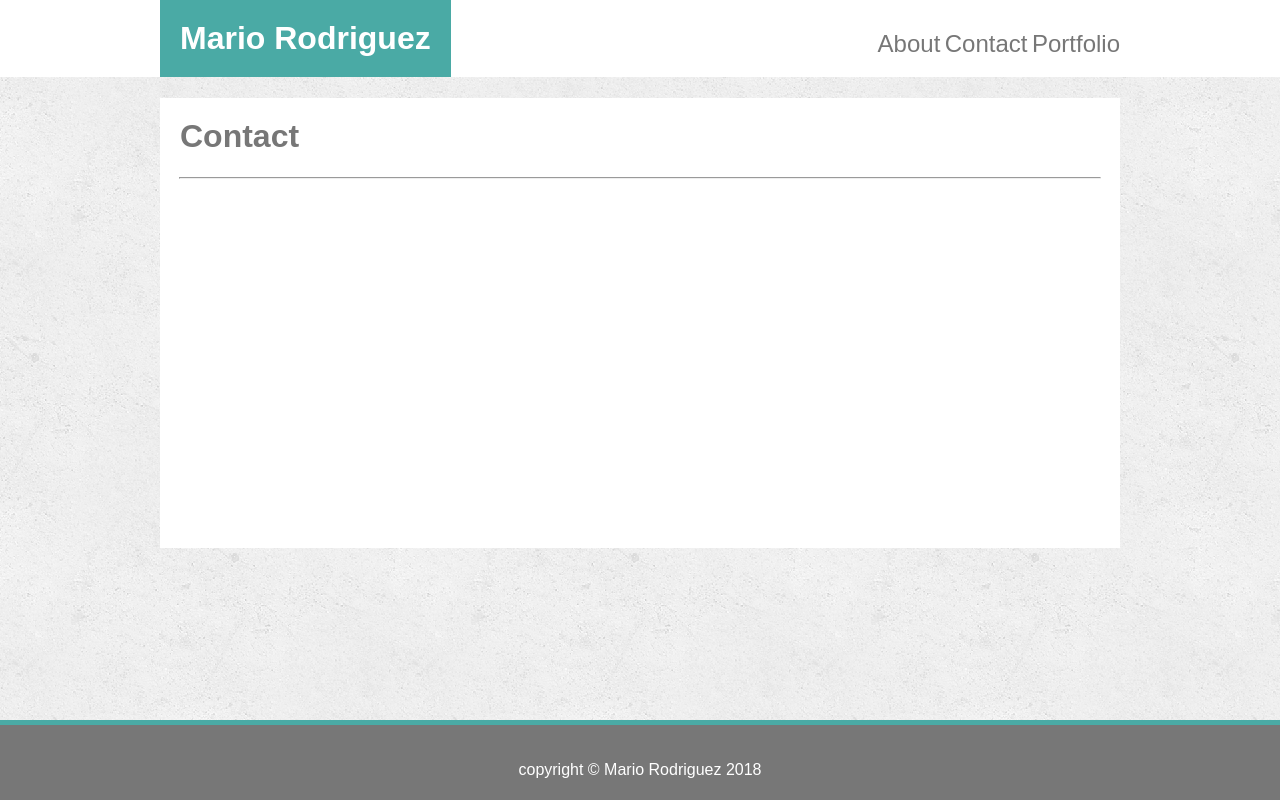
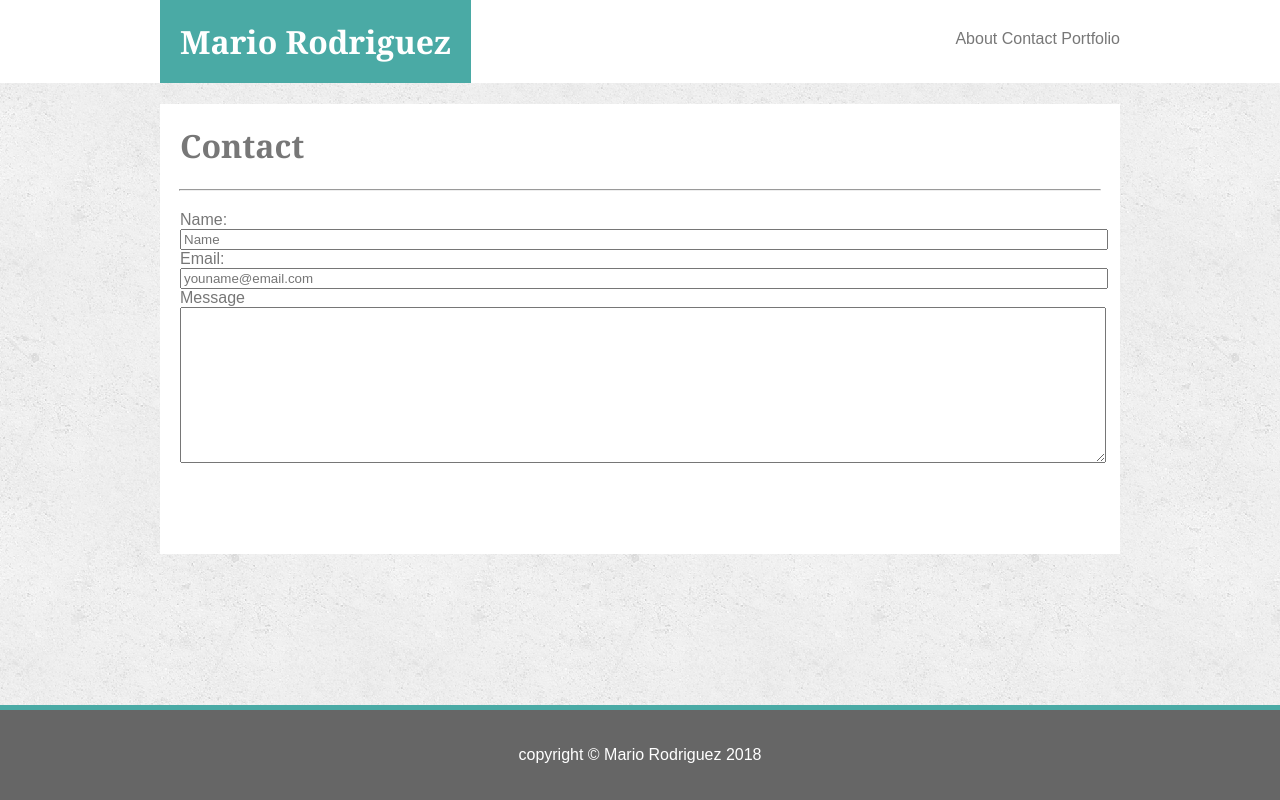
Before and after one commit to mariorodriguezdeleon/Basic-Portfolio, a plain HTML site: page contact.html in a window 1280 px wide. Drawn offline with Linux system fonts and the light colour scheme.

Commit message:
validatedHTMLAndAddedMoreCss

```diff
--- a/assets/css/styles.css
+++ b/assets/css/styles.css
@@ -7,6 +7,7 @@ body {
     font-family: Arial, 'Helvetica Neue', Helvetica, sans-serif;
     color: #777;
     margin: auto;
+    font-family: Arial, 'Helvetica Neue', Helvetica, sans-serif'
 }
 
 header {
@@ -14,6 +15,10 @@ header {
     background-color: white;
     margin-bottom: 20px;
     overflow: auto;
+}
+
+h1 {
+    font-family: Georgia, Times, 'Times New Roman', serif;
 }
 
 nav{
@@ -25,16 +30,17 @@ nav{
 a:link {
     color: #777;
     text-decoration: none;
-    font-size: 1.5em;
+    font-size: 1em;
 }
 
 main {
-    background-color: white;
+    background-color: #ffffff;
     max-width: 960px;
     display: block;
     margin-left: auto;
     margin-right: auto;
     height: 450px;
+    border: #dddddd;
 }
 
 main > h1 {
@@ -60,7 +66,7 @@ p {
 }
 
 footer {
-    background-color: #777;
+    background-color: #666666;
     border-top: 5px solid #4aaaa5;
     color: white;
     text-align: center;
@@ -84,3 +90,18 @@ footer {
     margin-right: auto;
     width: 960px;
 }
+
+#formContent {
+    max-width: 920px;
+    display: block;
+    margin-left: auto;
+    margin-right: auto;
+}
+
+#field{
+    width: 100%;
+}
+
+#message {
+    width: 100%;
+}
--- a/contact.html
+++ b/contact.html
@@ -1,5 +1,4 @@
-<!DOCTYPE <!DOCTYPE html>
-<!DOCTYPE <!DOCTYPE html>
+<!DOCTYPE html>
 <html>
 <head>
     <meta charset="utf-8" />
@@ -24,6 +23,16 @@
 
         <hr>
 
+        <div id="formContent">
+            <form action="/action_page.html">
+                <label id="formLables" for="firstName">Name:</label><br>
+                <input id="field" type="text" name="fname" placeholder="Name"></input><br>
+                <lable id="formLables" for="email">Email:</lable><br>
+                <input  id="field" type="text" name="usereEmail" placeholder="youname@email.com"></input><br>
+                <label id="formLables" for="message">Message</label><br>
+                <textarea id="message" name="userMessage" rows="10" cols="30"></textarea>
+            </form>
+        </div>
     </main>
     <footer>
         <p>copyright &copy Mario Rodriguez 2018</p>
```
Also changed, not shown: index.html (+2 -2 lines), portfolio.html (+2 -3 lines).
